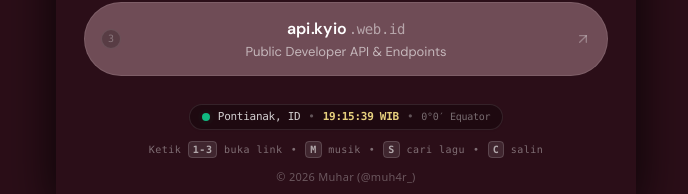
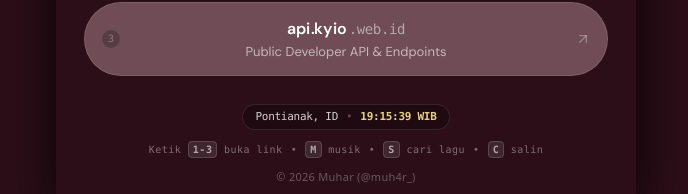
Before and after one commit to kyiov/linktree, a React (Vite) app: page / in a window 1280 px wide. Shown: the part 852-1046 px from the top of the page, without its empty margins (294-982 px from the left). Built offline with nearby package versions, Linux system fonts and the light colour scheme; a web font is replaced by a local one.

Commit message:
refactor(footer): simplify Pontianak local time strip

```diff
--- a/src/components/ProfileFooter.tsx
+++ b/src/components/ProfileFooter.tsx
@@ -43,16 +43,10 @@ export const ProfileFooter: React.FC<ProfileFooterProps> = ({ handle, totalLinks
 
   return (
     <footer className="relative w-full mt-5 pb-12 flex flex-col items-center gap-3 text-center select-none animate-fade-up" style={{ animationDelay: '480ms' }}>
-      <div className="inline-flex items-center gap-2 px-3 py-1 rounded-full bg-black/30 border border-white/10 text-[11px] font-mono text-white/60 tracking-tight shadow-sm">
-        <span className="relative flex h-2 w-2">
-          <span className="animate-ping absolute inline-flex h-full w-full rounded-full bg-emerald-400 opacity-75" />
-          <span className="relative inline-flex rounded-full h-2 w-2 bg-emerald-500" />
-        </span>
+      <div className="inline-flex items-center gap-2 px-3 py-1 rounded-full bg-black/25 border border-white/10 text-[11px] font-mono text-white/60 tracking-tight">
         <span className="text-white/80 font-medium">Pontianak, ID</span>
-        <span className="text-white/30">•</span>
+        <span className="text-white/25">•</span>
         <span className="text-amber-200/90 font-semibold tabular-nums">{time || '--:--:--'} WIB</span>
-        <span className="text-white/30">•</span>
-        <span className="text-white/40 text-[10px]">0°0′ Equator</span>
       </div>
 
       <div className="hidden sm:flex items-center gap-2 text-[10px] font-mono text-white/40 tracking-wider">
```
